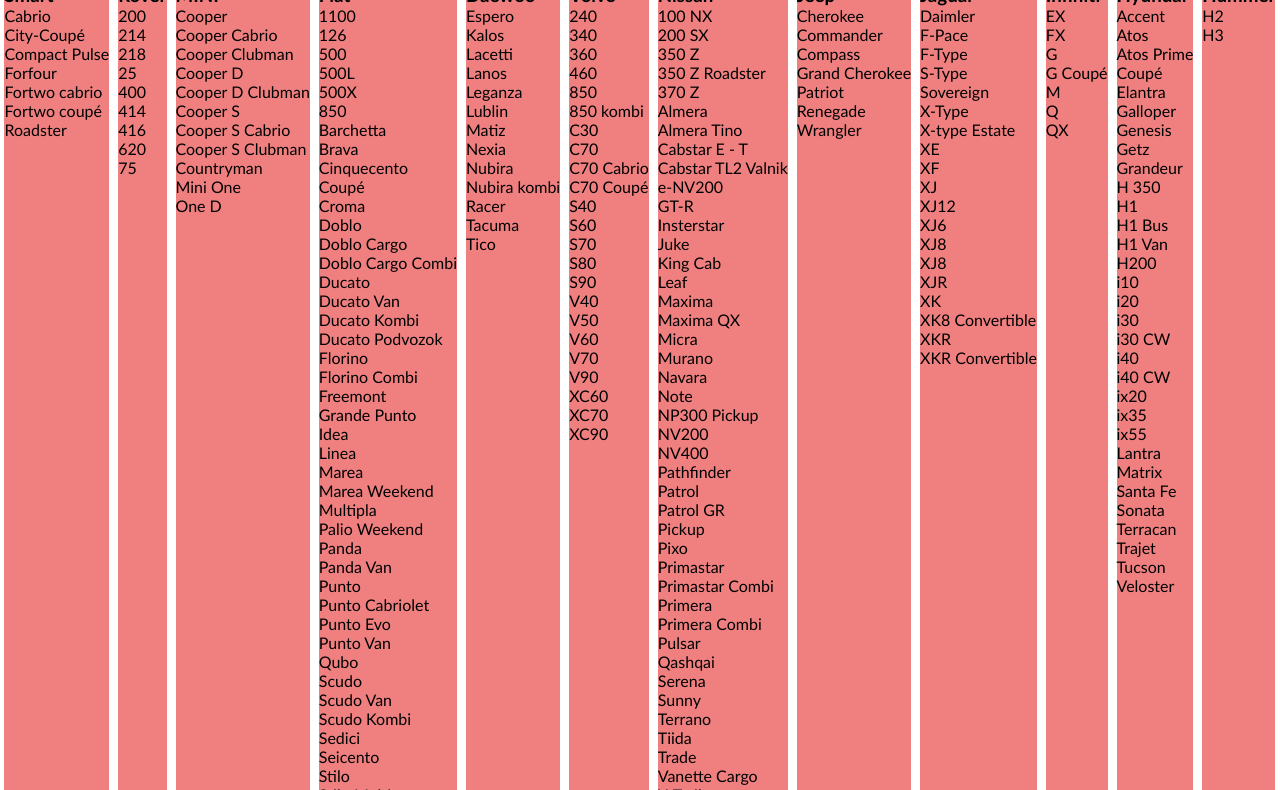
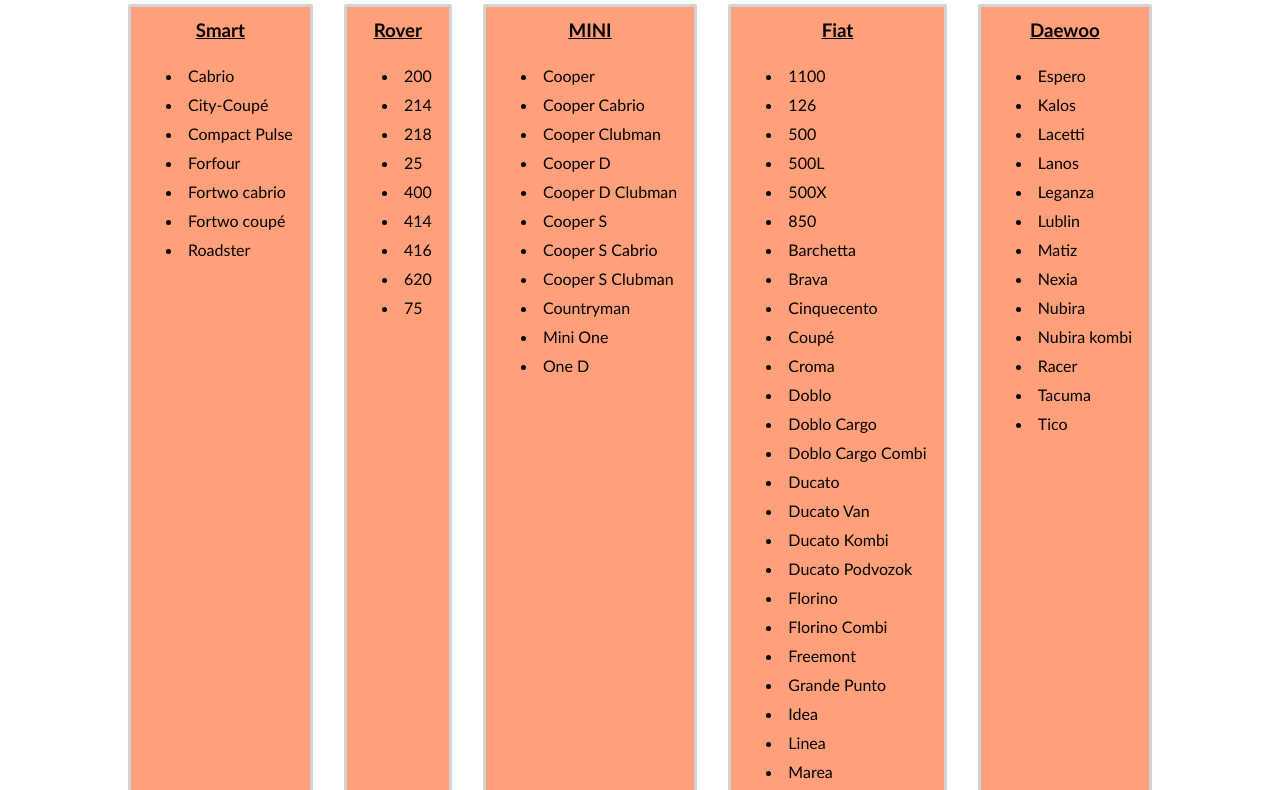
Before and after one commit to domantegithub/JS-TEST, a plain HTML site: page Task 4/Index.html in a window 1280 px wide. Shown: the part 105-895 px from the top of the page. Drawn offline with Linux system fonts and the light colour scheme.

Commit message:
style css car list

```diff
--- a/Task 4/Index.html
+++ b/Task 4/Index.html
@@ -17,7 +17,7 @@
       <div class="wrapper">
         <div class="container">
           <h1>Our Cars List</h1>
-          <div id="output">
+          <div class="output">
             <!-- Results goes here -->
           </div>
         </div>
--- a/Task 4/script.js
+++ b/Task 4/script.js
@@ -8,17 +8,18 @@ nurodomas gamintojas ir jo pagaminti modeliai.
 Pastaba: Sukurta kortelė, kurioje yra informacija apie automobilį (brand), turi
 turėti bent minimalų stilių ir būti responsive;
 -------------------------------------------------------------------------- */
-
+const ENDPOINT = "cars.json";
 
 const renderCars = (car) => {
     const { brand, models } = car;
     //Susikuriam naujus elementus (korteles)
     const carEl = document.createElement("div");
-    const carBrand = document.createElement("h3");
-    const modelsList = document.createElement("ul");
-  //tortele tiesiog viename baltame fone pastilizuotas elementas
     carEl.className = "card";
-    carBrand.textContent = brand;
+  const carBrand = document.createElement("h3");
+  const modelsList = document.createElement("ul");
+  // //tortele tiesiog viename baltame fone pastilizuotas elementas
+
+  carBrand.textContent = brand;
 
     car.models.forEach(car => {
         const list = document.createElement("li");
@@ -27,16 +28,15 @@ const renderCars = (car) => {
     });
 
     carEl.append(carBrand, modelsList);
-    //itraukiam naujus elementus
-    document.querySelector("#output").prepend(carEl);
+    document.querySelector(".output").prepend(carEl);
   };
 
-const ENDPOINT = "cars.json";
 
 fetch(ENDPOINT)
   .then((resp) => resp.json())
   .then((response) => {
-    response.forEach((car) => renderCars(car)); //paima elementus ir juos islista i sarasa
+    const cars = response;
+    cars.forEach((car) => renderCars(car));
   })
   .catch((error) => {
     console.error(error);
--- a/Task 4/style.css
+++ b/Task 4/style.css
@@ -24,19 +24,47 @@
 }
 
 .container h1 {
+  text-align: center;
   margin-top: 50px;
+  padding-bottom: 20px;
 }
 
-#output {
-  display: flex;
-  flex-wrap: wrap;
-  justify-content: space-around;
+.output {
+  width: 80%;
+  margin: 0 auto;
 }
 
 .card {
   background-color: lightcoral;
+  padding: 12px;
+  border-radius: 2px;
+  border: 3px solid lightgray;
 }
 
+h3 {
+  text-align: center;
+  text-decoration: underline;
+  padding-bottom: 20px;
+}
+
+ul {
+  padding-left: 40px;
+}
 li {
-  list-style: none;
+  padding: 5px;
 }
+
+
+@media screen and (min-width:768px){
+  .card {
+      background-color: lightsalmon;
+  }
+  .output {
+  display: flex;
+  flex-wrap: wrap;
+  justify-content: space-between;
+  gap: 10px;
+  width: 80%;
+  margin: 0 auto;
+  }
+}
```
